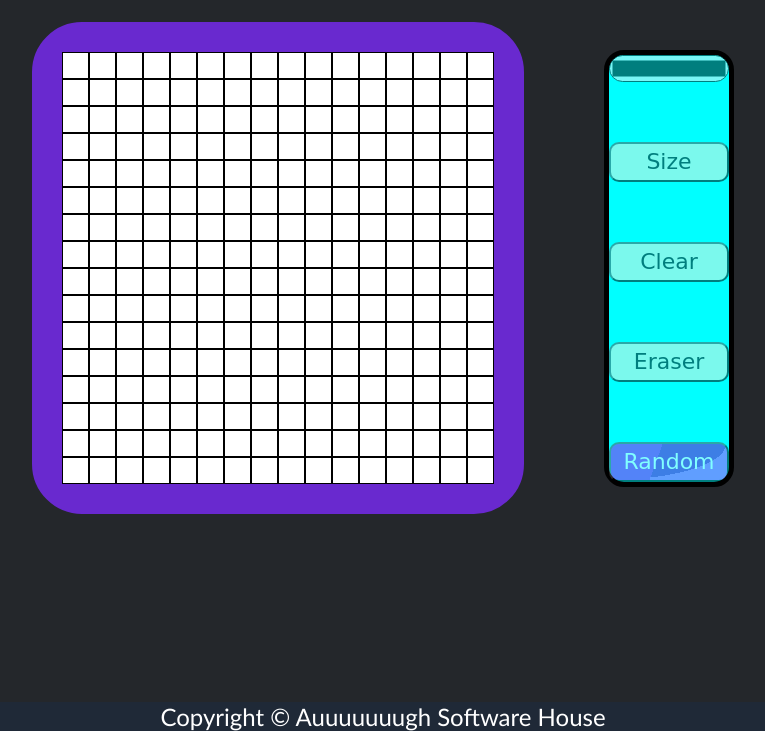
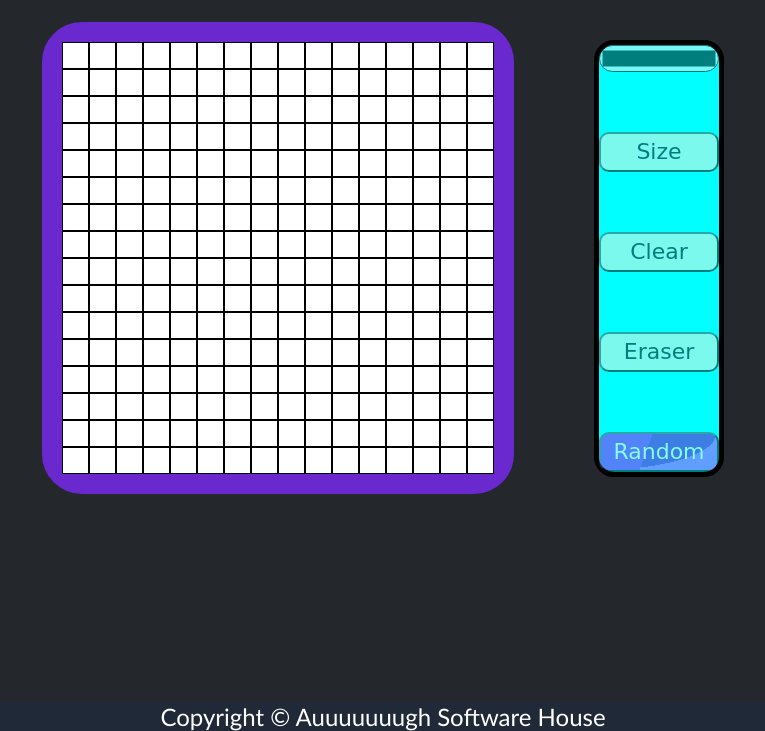
Before and after one commit to f3bot/Etch-a-Sketch, a plain HTML site: page index.html in a window 1280 px wide. Shown: the part 69-800 px from the top of the page, without its empty margins (257-1022 px from the left). Drawn offline with Linux system fonts and the light colour scheme; a web font is replaced by a local one.

Commit message:
Update styles.css

```diff
--- a/styles.css
+++ b/styles.css
@@ -35,8 +35,8 @@ body{
 }
 
 .grid{
-    border: 30px solid rgb(105, 41, 207);
-    border-radius: 50px;
+    border: 20px solid rgb(105, 41, 207);
+    border-radius: 40px;
     width: fit-content 30%;
     height: auto;
 }
```
